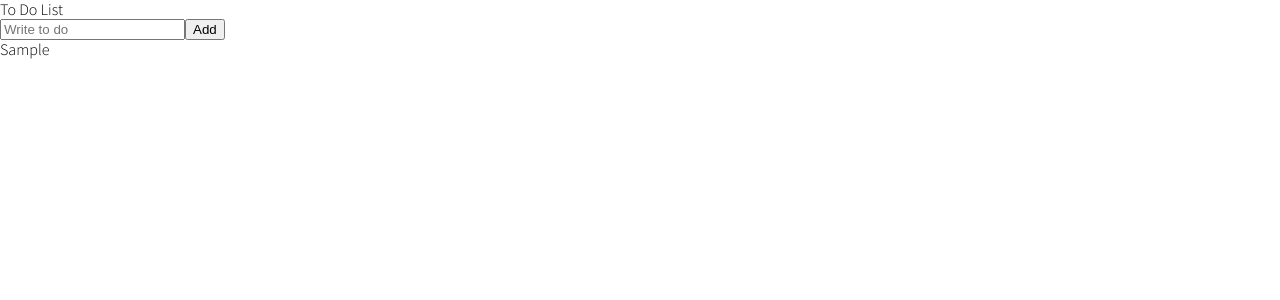
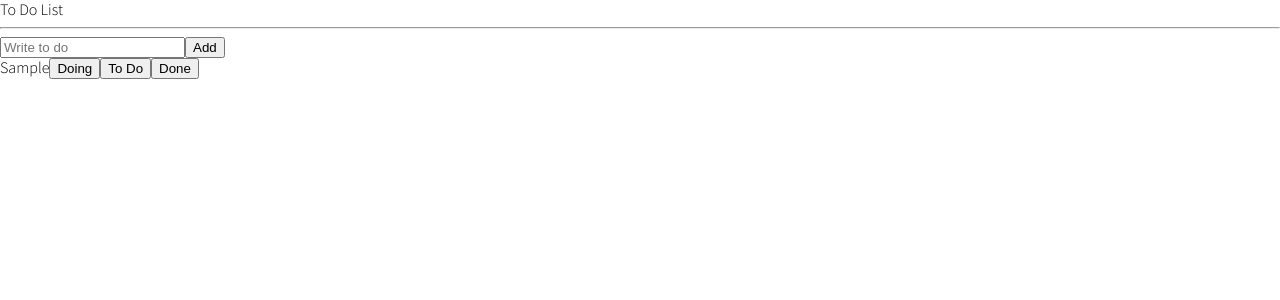
Before and after one commit to 2010psw/recoil-ex, a React (Create React App) app: page / in a window 1280 px wide. Both pictures are taken after typing "Sample" into the empty fields and a click on the button "Add". Shown: the top 300 px of the page. Built offline with nearby package versions, Linux system fonts and the light colour scheme.

Commit message:
6.12 Refactoring

```diff
--- /dev/null
+++ b/src/components/CreateToDo.tsx
@@ -0,0 +1,30 @@
+import { useForm } from "react-hook-form";
+import { useSetRecoilState } from "recoil";
+import { toDoState } from "./atoms";
+
+interface IForm {
+  toDo: string;
+}
+
+function CreateToDo() {
+  const setToDos = useSetRecoilState(toDoState);
+  const { register, handleSubmit, setValue } = useForm<IForm>();
+  const handleValid = ({ toDo }: IForm) => {
+    setToDos((oldTodos) => [
+      { text: toDo, id: Date.now(), category: "TO_DO" },
+      ...oldTodos,
+    ]);
+    setValue("toDo", "");
+  };
+  return (
+    <form onSubmit={handleSubmit(handleValid)}>
+      <input
+        {...register("toDo", { required: "Please write a To Do" })}
+        placeholder="Write to do"
+      />
+      <button>Add</button>
+    </form>
+  );
+}
+
+export default CreateToDo;
--- /dev/null
+++ b/src/components/ToDo.tsx
@@ -0,0 +1,14 @@
+import { IToDo } from "./atoms";
+
+function ToDo({ text }: IToDo) {
+  return (
+    <li>
+      <span>{text}</span>
+      <button>Doing</button>
+      <button>To Do</button>
+      <button>Done</button>
+    </li>
+  );
+}
+
+export default ToDo;
--- a/src/components/ToDoList.tsx
+++ b/src/components/ToDoList.tsx
@@ -1,45 +1,19 @@
-import { link } from "fs";
-import { useForm } from "react-hook-form";
-import { atom, useRecoilState } from "recoil";
-
-interface IForm {
-  toDo: string;
-}
-interface IToDo {
-  text: string;
-  id: number;
-  category: "TO_DO" | "DOING" | "DONE";
-}
-
-const toDoState = atom<IToDo[]>({
-  key: "toDo",
-  default: [],
-});
+import { useRecoilValue } from "recoil";
+import { toDoState } from "./atoms";
+import CreateToDo from "./CreateToDo";
+import ToDo from "./ToDo";
 
 function ToDoList() {
-  const [toDos, setTodos] = useRecoilState(toDoState);
-  const { register, handleSubmit, setValue } = useForm<IForm>();
-  const handleValid = ({ toDo }: IForm) => {
-    setTodos((oldTodos) => [
-      { text: toDo, id: Date.now(), category: "TO_DO" },
-      ...oldTodos,
-    ]);
-    setValue("toDo", "");
-  };
-  console.log(toDos);
+  const toDos = useRecoilValue(toDoState);
+
   return (
     <div>
       <h1>To Do List</h1>
-      <form onSubmit={handleSubmit(handleValid)}>
-        <input
-          {...register("toDo", { required: "Please write a To Do" })}
-          placeholder="Write to do"
-        />
-        <button>Add</button>
-      </form>
+      <hr />
+      <CreateToDo />
       <ul>
         {toDos.map((toDo) => (
-          <li key={toDo.id}>{toDo.text}</li>
+          <ToDo {...toDo} key={toDo.id} />
         ))}
       </ul>
     </div>
--- /dev/null
+++ b/src/components/atoms.tsx
@@ -0,0 +1,12 @@
+import { atom } from "recoil";
+
+export interface IToDo {
+  text: string;
+  id: number;
+  category: "TO_DO" | "DOING" | "DONE";
+}
+
+export const toDoState = atom<IToDo[]>({
+  key: "toDo",
+  default: [],
+});
```
